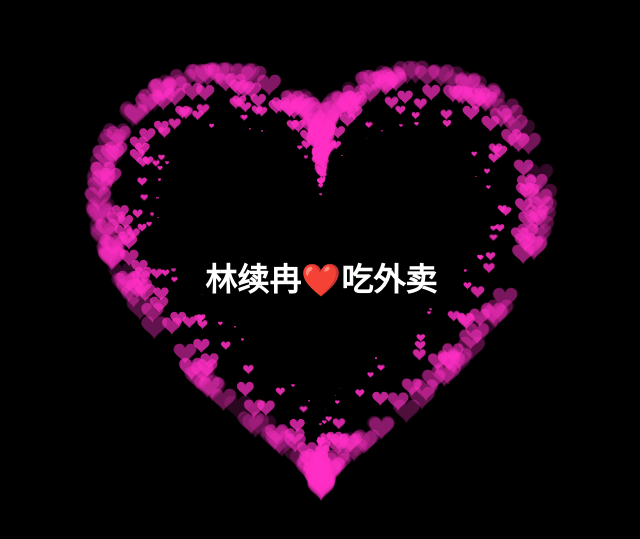
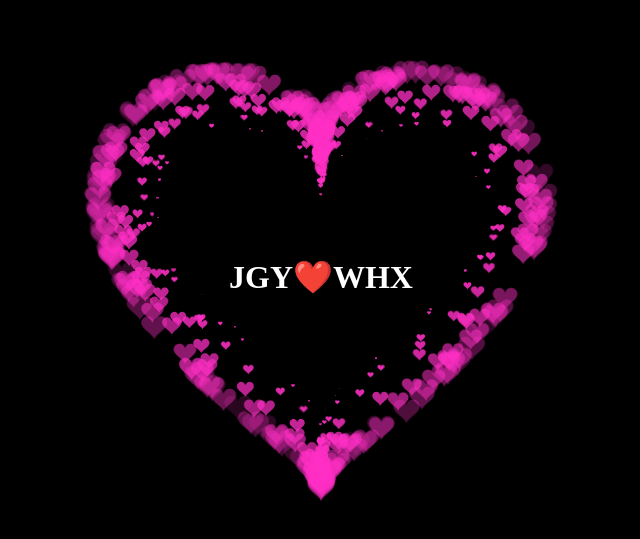
Before and after one commit to 2676902933/love2, a plain HTML site: page index.html in a window 1280 px wide. Shown: the part 123-662 px from the top of the page, without its empty margins (319-959 px from the left). Drawn offline with Linux system fonts and the light colour scheme.

Commit message:
Update index.html

```diff
--- a/index.html
+++ b/index.html
@@ -5,7 +5,7 @@
     <meta http-equiv="X-UA-Compatible" content="IE=edge">
     <meta name="viewport" content="width=device-width, initial-scale=1.0">
     <link rel="shortcut icon" href="https://cdn.jsdelivr.net/gh/fromann/CDN@main/img/logo.ico">
-    <title>是给林续冉的，好好吃饭&#10084;&#65039;</title>
+    <title>JGY给WHX&#10084;&#65039;</title>
     <script src="https://cdn.jsdelivr.net/gh/zyoushuo/Blog/hexo/js/mouse_slide.js"></script>
     <script src="https://cdn.jsdelivr.net/gh/zyoushuo/Blog/hexo/js/clicklove.js"></script>
   <style type="text/css">
@@ -268,7 +268,7 @@
   })(document.getElementById('pinkboard'));
 </script>
 <div class="namebox">
-  <h1>林续冉&#10084;&#65039;吃外卖</h1>
+  <h1>JGY&#10084;&#65039;WHX</h1>
 </div>
 </body>
 </html>
```
